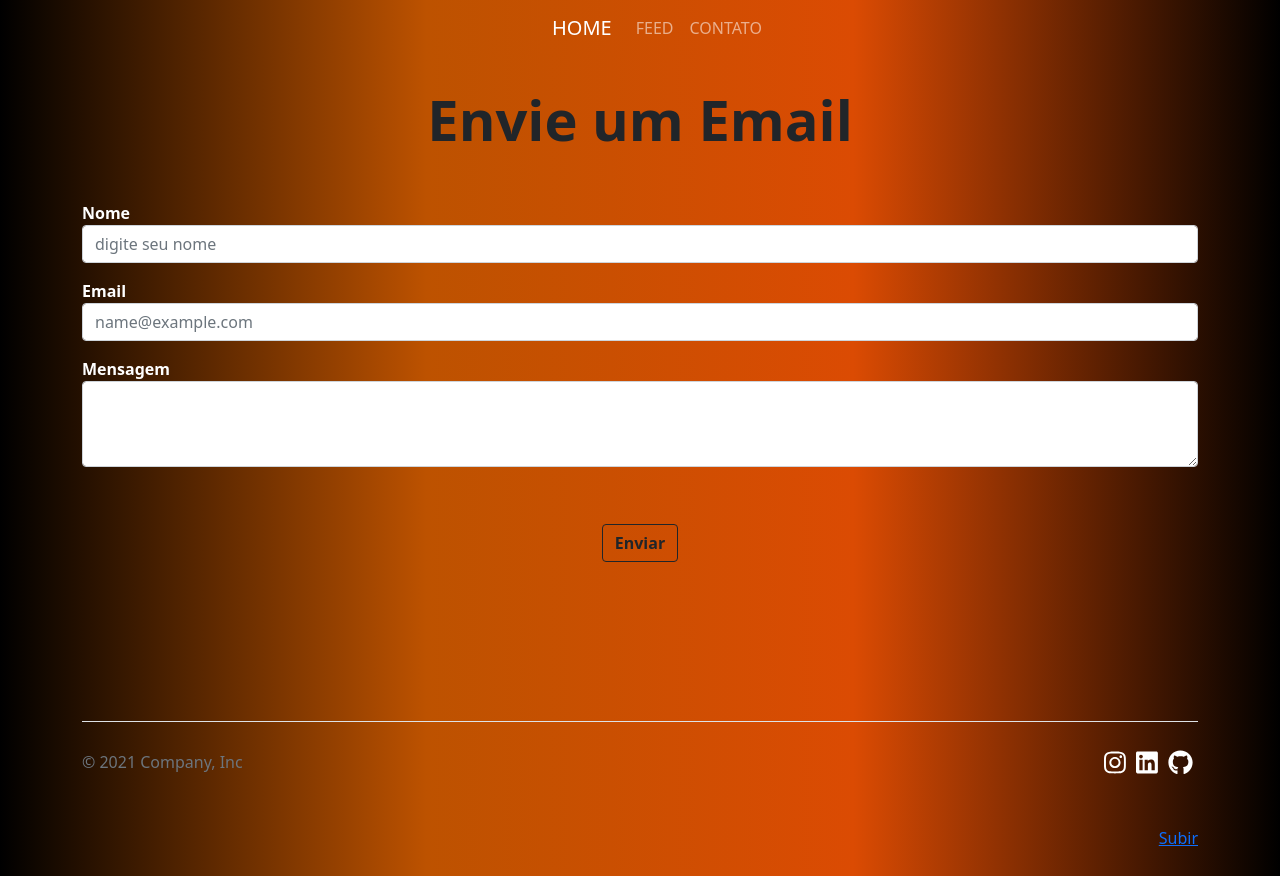
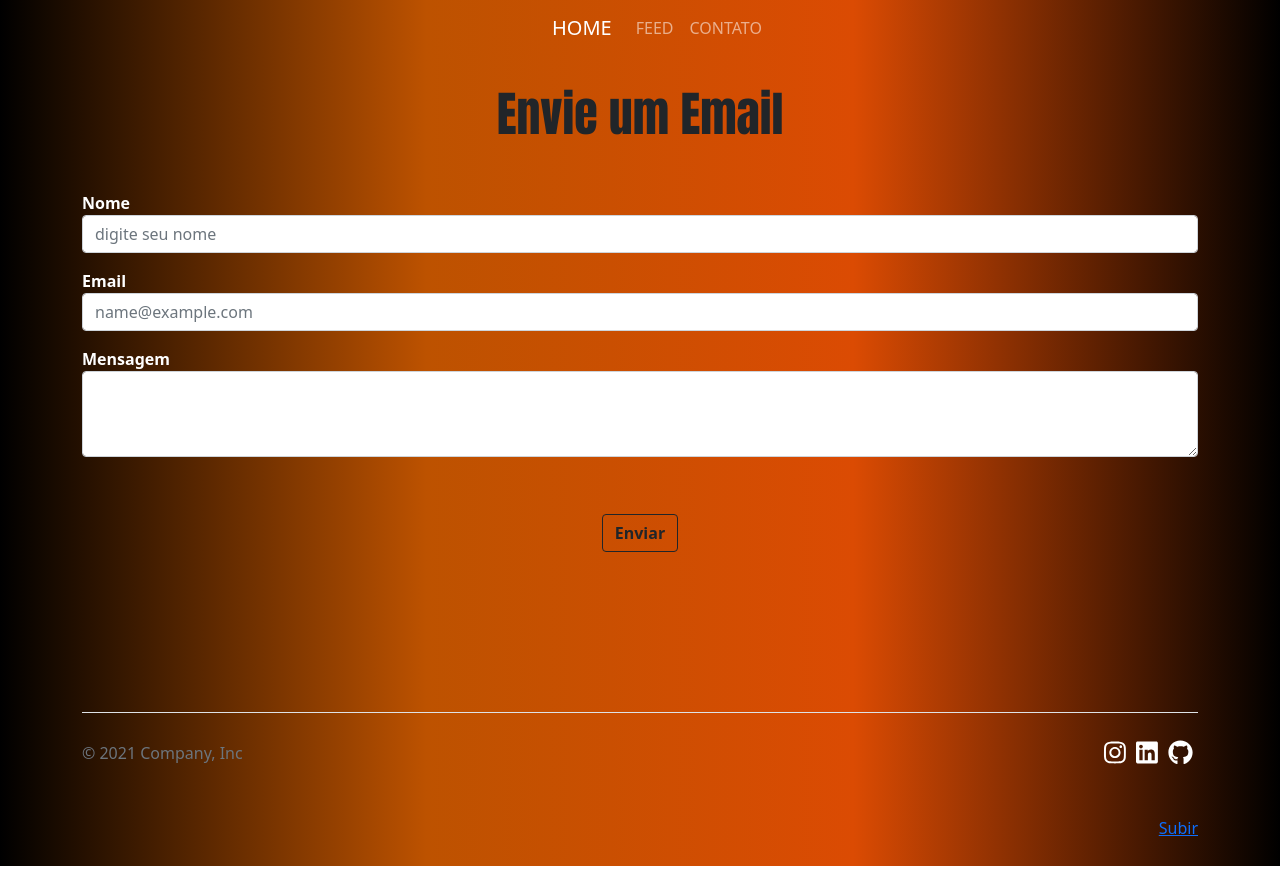
Before and after one commit to MarcosPontes136/Projeto_Meu_Blog, an Angular app in the folder frontend/blog/: page /contato in a window 1280 px wide. Built offline with nearby package versions, Linux system fonts and the light colour scheme.

Commit message:
Update Font text full

```diff
--- a/frontend/blog/src/app/contato/contato.component.css
+++ b/frontend/blog/src/app/contato/contato.component.css
@@ -3,3 +3,12 @@ body{
     background-attachment: fixed;
     padding: 1cm;
 }
+
+.line{
+    font-family:Impact, Haettenschweiler, 'Arial Narrow Bold', sans-serif;
+    margin: 0 auto;
+    font-size: 3em;
+    text-align: center;
+    white-space: nowrap;
+    overflow: hidden;
+}
--- a/frontend/blog/src/app/contato/contato.component.html
+++ b/frontend/blog/src/app/contato/contato.component.html
@@ -1,6 +1,6 @@
 <body class="container-fluid">
     <div class="container mb-5">
-        <h1 class="display-4 fw-bold mt-5 text-center">Envie um Email</h1>
+        <h1 class="display-4 fw-bold mt-5 text-center line">Envie um Email</h1>
         <form method="POST" th:action="@{/contato}" id="emailForm" (ngSubmit)="onSubmit()" #Contato>
             <div class="mb-3 fw-bold mt-5 text-white">
             <label for="nome">Nome</label>
--- a/frontend/blog/src/app/feed/feed.component.css
+++ b/frontend/blog/src/app/feed/feed.component.css
@@ -3,3 +3,12 @@ body{
     background-attachment: fixed;
     padding: 1cm;
 }
+
+.line{
+    font-family:Impact, Haettenschweiler, 'Arial Narrow Bold', sans-serif;
+    margin: 0 auto;
+    font-size: 2em;
+    text-align: center;
+    white-space: nowrap;
+    overflow: hidden;
+}
--- a/frontend/blog/src/app/feed/feed.component.html
+++ b/frontend/blog/src/app/feed/feed.component.html
@@ -12,19 +12,13 @@
                         <h5 class="card-title text-center">Marcos Pontes</h5>
                         <p class="card-text text-center">Desenvolvedor Backend Java</p>
                         <a href="#" target="_black" class="btn btn-outline-dark d-flex justify-content-center">Sobre mim</a>
-
-                        <hr class="mt-4 mb-4">
-                        <h6 class="mb-3 text-monospace text-center">Pesquisar por Nome</h6>
-                        <div type="text" class="form-control mb-3 w100">
-                            <button class="btn btn-outline-warning w-100">Pesquisar</button>
-                        </div>
                     </div>
                 </div>
             </div>
 
             <div class="col-md-8">
                 <div class="mt-2">
-                    <h3 class="text-center mb-4 text-monospace">Digite abaixo os seus comentários:</h3>
+                    <h3 class="text-center mb-4 text-monospace line">Digite abaixo os seus comentários:</h3>
                     <div class="form-group">
                         <label for="nome" class="text-monospace">Nome:</label>
                         <input type="text" name="titulo" id="titulo" class="form-control" placeholder="Digite o seu Nome" [(ngModel)]="post.nome">
@@ -39,7 +33,7 @@
                     </div>
                 </div>
                 <hr class="mt-5 mb-5">
-                <h3 class="text-center mb-5 text-monospace">Comentários adicionados</h3>
+                <h3 class="text-center mb-5 text-monospace line">Comentários adicionados</h3>
                 <div class="container">
                     <div class="card mb-4" *ngFor="let post of listPost">
                         <div class="card-header">
--- a/frontend/blog/src/app/home/home.component.css
+++ b/frontend/blog/src/app/home/home.component.css
@@ -77,7 +77,7 @@ body{
 
 
 .icoGitHub:hover{
-    color: #1b35c9;
+    color: #262629;
 }
 
 /*Linha divisoria*/
--- a/frontend/blog/src/app/home/home.component.html
+++ b/frontend/blog/src/app/home/home.component.html
@@ -23,7 +23,7 @@
       <div class="ratio ratio-16x9">
         <iframe src="https://www.youtube.com/embed/M6qVj-SaElQ" title="YouTube video" allowfullscreen></iframe>
       </div>
-        <p class="fs-1 fw-bold">Canal do YouTube</p>
+        <p class="fs-1 fw-bold line">Canal do YouTube</p>
         <ul class="social-network">
           <li><a href="https://www.youtube.com/channel/UC8s8eOFvX6pAkokgpfN_QSw" target="_blank" class="icoYoutube" title="Youtube"><fa-icon [icon]="faYoutube"></fa-icon></a></li>
         </ul>
@@ -34,11 +34,12 @@
   <div class="row featurette" >
     <div class="col-md-7" style="color:#ffffff;">
       <ul class="social-network">
-        <h1 class="featurette-heading">Programador Java 8+</h1>
-        <li><a href="https://github.com/MarcosPontes136" target="_blank" class="icoGitHub" title="Github"><fa-icon [icon]="faGitHub"></fa-icon></a></li>
+        <h1 class="featurette-heading">Programador Java 8+ <a href="https://github.com/MarcosPontes136/Beer_Api.git" target="_blank" class="icoGitHub" title="Github"><fa-icon [icon]="faGitHub"></fa-icon></a>
+        </h1>
       </ul>
       <p class="lead">Focado em BackEnd com API REST e testes unitarios usando JUnit.
-        <br>Meus últimos projetos foram:<br>
+        <br>Meus últimos projetos foram:<br><br>
+          +Implantação do Backend e Frontend usando Angular, Spring Boot e Node.js.<br>
           +Uma API REST para gerenciar pessoas com Spring Boot em Java.<br>
           +Objetivo é testar unilateralmente uma API REST para gerenciamento de estoques de cerveja.</p>
     </div>
```
Also changed, not shown: 2 other files (tests, documents, lock files or other folders).
